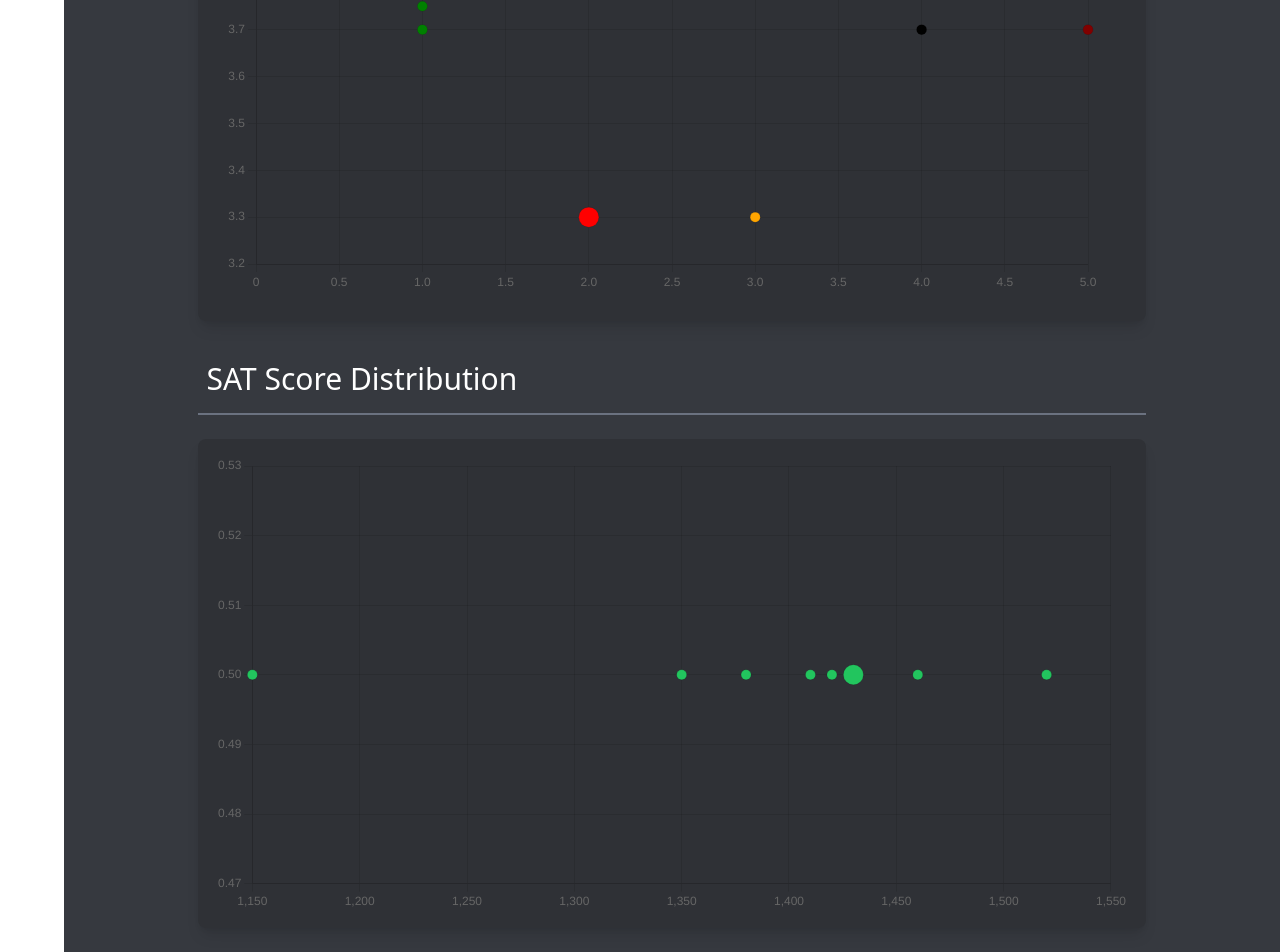
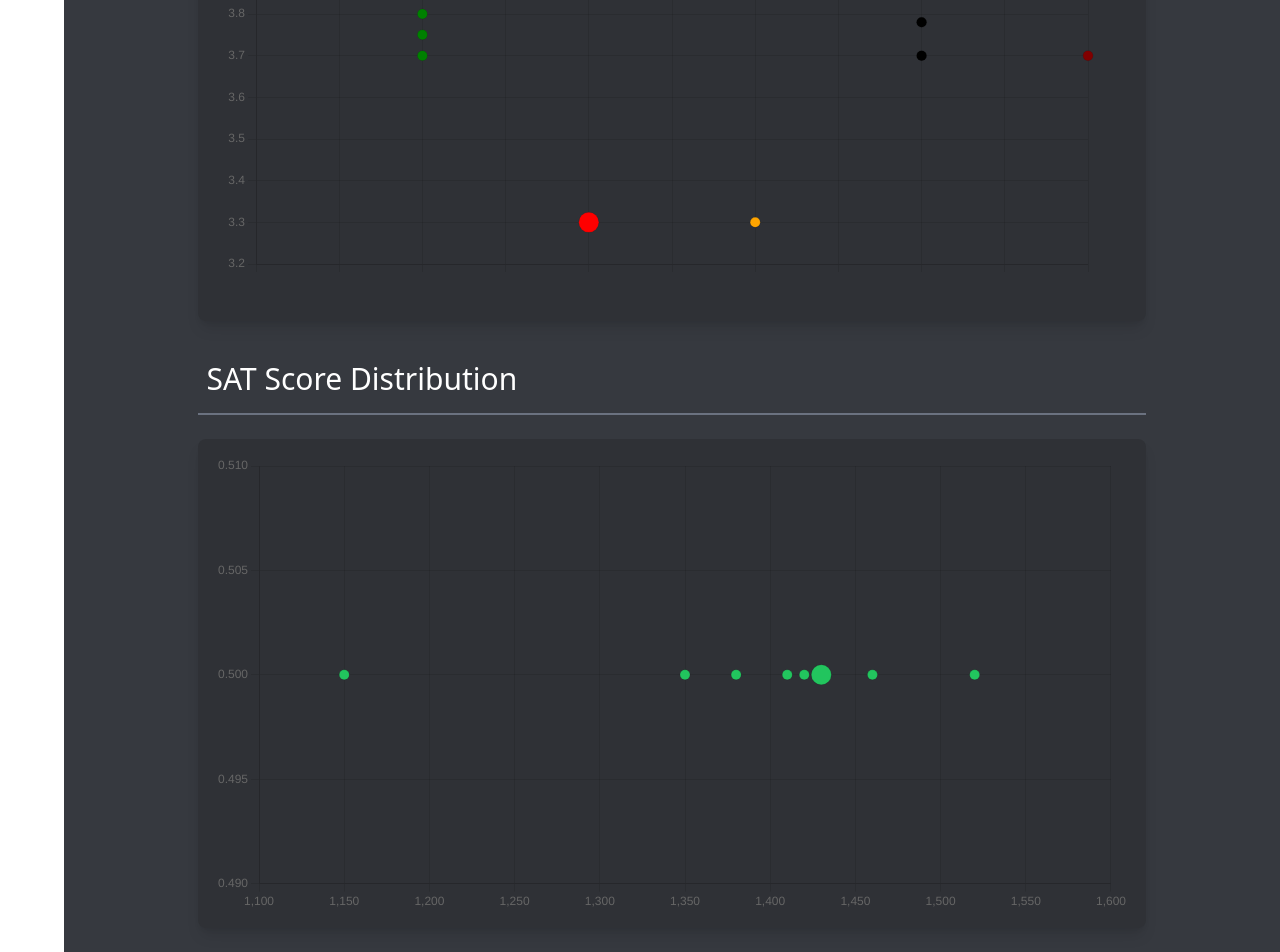
Before and after one commit to Muh-Hamza-99/class-of-2023, a React (Create React App) app: page /charts in a window 1280 px wide. Shown: the part 2169-3121 px from the top of the page. Built offline with nearby package versions, Linux system fonts and the light colour scheme.

Commit message:
Adjusting axes

```diff
--- a/src/components/BubbleChart.jsx
+++ b/src/components/BubbleChart.jsx
@@ -4,7 +4,7 @@ import { Bubble } from "react-chartjs-2";
 
 ChartJS.register(LinearScale, PointElement, Tooltip, Legend);
 
-const BubbleChart = ({ data, startAtZero=true, callbacks }) => {
+const BubbleChart = ({ data, startAtZero=true, callbacks, suggestedMinY, suggestedMaxY, suggestedMinX, suggestedMaxX, showXTicks=true, showYTicks=true, showXLabel=false, showYLabel=false, XLabel, YLabel }) => {
   const options = {
     plugins: {
       tooltip: {
@@ -23,6 +23,14 @@ const BubbleChart = ({ data, startAtZero=true, callbacks }) => {
     scales: {
       x: {
         beginAtZero: startAtZero,
+        suggestedMin: suggestedMinX,
+        suggestedMax: suggestedMaxX,
+        ticks: { display: showXTicks },
+      },
+      y: {
+        suggestedMin: suggestedMinY,
+        suggestedMax: suggestedMaxY,
+        ticks: { display: showYTicks },
       },
     },
   };
--- a/src/pages/Charts.jsx
+++ b/src/pages/Charts.jsx
@@ -34,7 +34,7 @@ const Charts = () => {
               </div>
               <SectionHeader title="Nationality Specific GPA" />
               <div className="w-full flex justify-center items-center m-2 mt-4 p-4 shadow-lg bg-gray-800 rounded-lg md:flex-row md:w-4/5">
-                <BubbleChart data={nationalityGPA} callbacks={
+                <BubbleChart data={nationalityGPA} showYLabel={true} YLabel="Unweighted GPA" suggestedMinY={3.2} suggestedMaxY={4.1} showXTicks={false} callbacks={
                   {
                     label: function (tooltipItem) {
                       let label = tooltipItem.dataset.label || "";
@@ -47,13 +47,12 @@ const Charts = () => {
               </div>
               <SectionHeader title="SAT Score Distribution" />
               <div className="w-full flex justify-center items-center m-2 mt-4 p-4 shadow-lg bg-gray-800 rounded-lg md:flex-row md:w-4/5">
-                <BubbleChart data={SATScoreDistribution} startAtZero={false} callbacks={
+                <BubbleChart data={SATScoreDistribution} showXLabel={true} Xlabel="SAT Score" suggestedMinX={1100} suggestedMaxX={1600} suggestedMinY={0.49} suggestedMaxY={0.51} startAtZero={false} showYTicks={true} callbacks={
                   {
                     label: function(tooltipItem) {
                       let label = tooltipItem.dataset.label || "";
                       const value = tooltipItem.formattedValue.split(" ")[0].slice(1).slice(0, -1)
                       const frequency = tooltipItem.formattedValue.split(" ")[2].slice(0, -1);
-                      console.log(value, frequency)
                       label += `: ${value.replace(/\,/g,'')} | Frequency: ${parseInt(frequency/5)}`;
                       return label;
                     }
```
